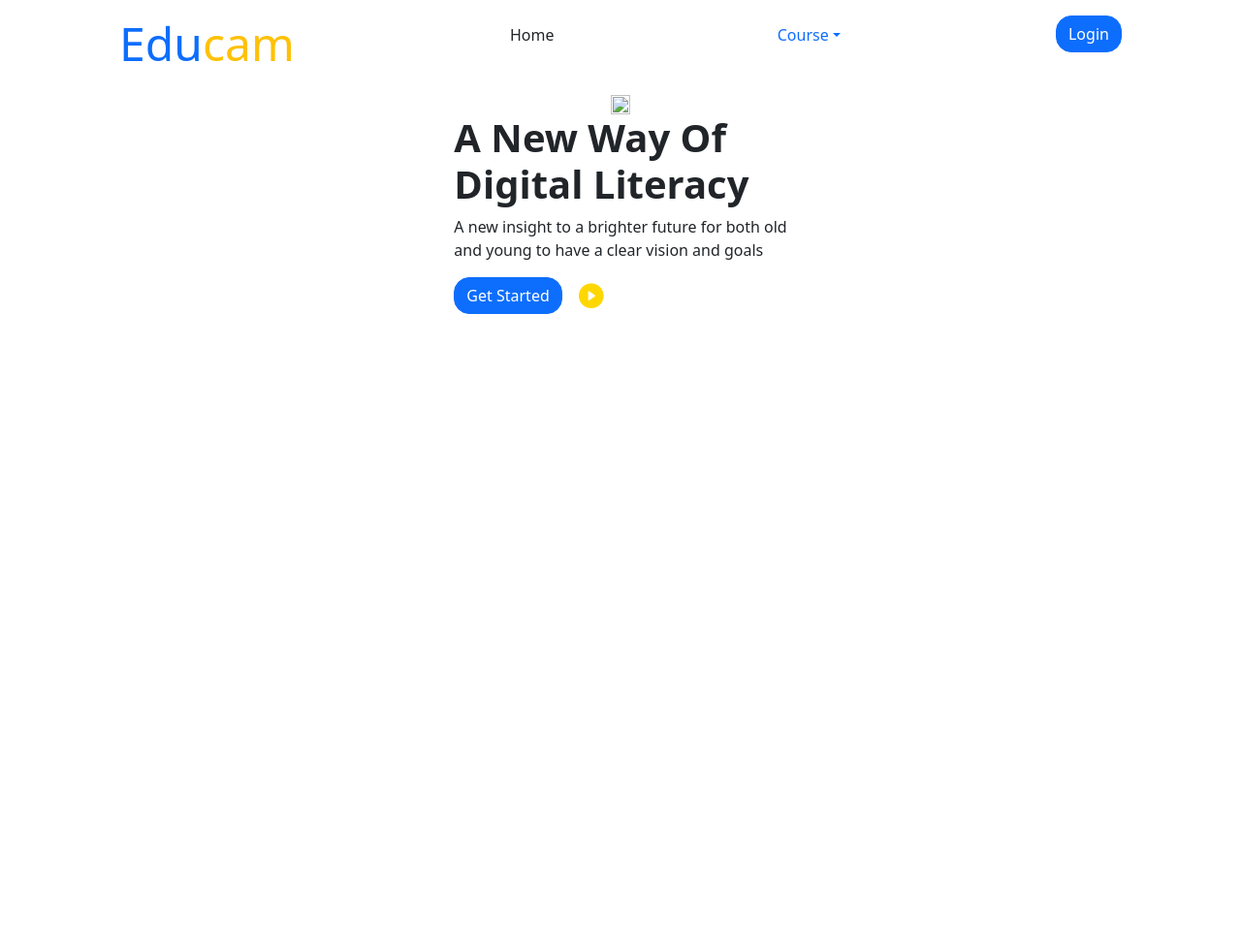
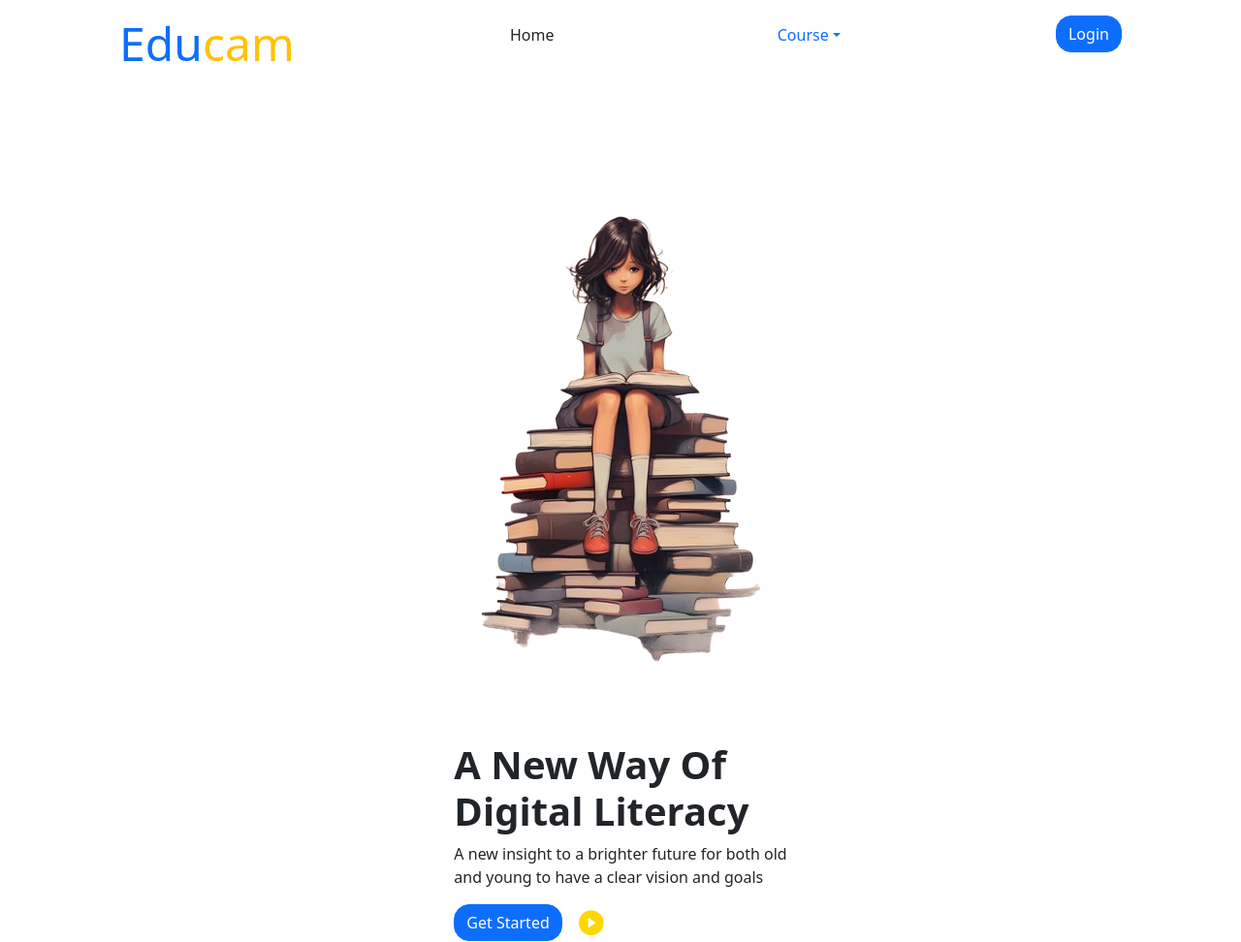
Before and after one commit to Lizzy-001/Literacy, a plain HTML site: page index.html in a window 1280 px wide. Shown: the whole page at 97% size. Before the commit the page ends 800 px from the top, so only its background shows below. Drawn offline with nearby package versions, Linux system fonts and the light colour scheme.

Commit message:
Update index.html

```diff
--- a/index.html
+++ b/index.html
@@ -30,7 +30,7 @@
 <!--herosection-->
 <main class="d-flex flex-column align-items-center  ">
     <div>
-        <img class="w-100" src="Images/PNG image.png" alt="">
+        <img class="w-100" src="PNG image.png" alt="">
     </div>
     <!--intro-->
     <div class="intro ">
```
